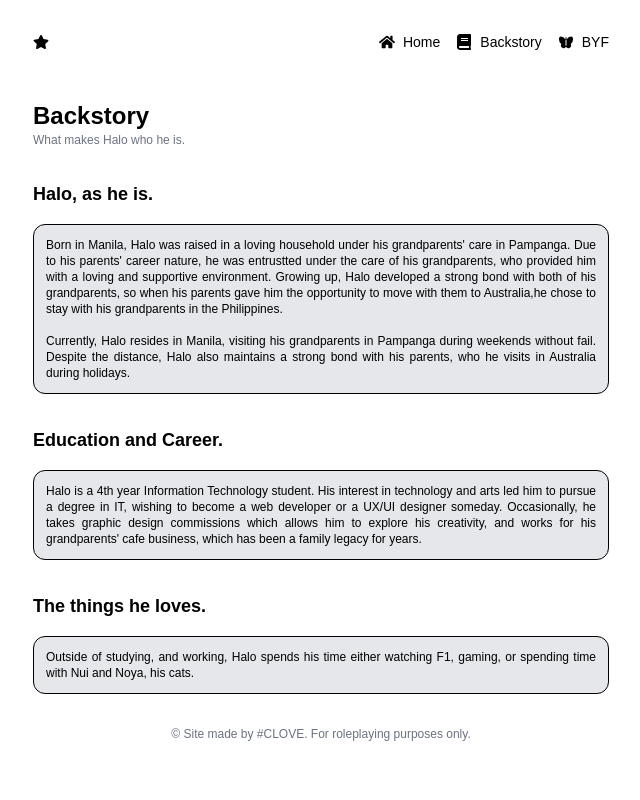
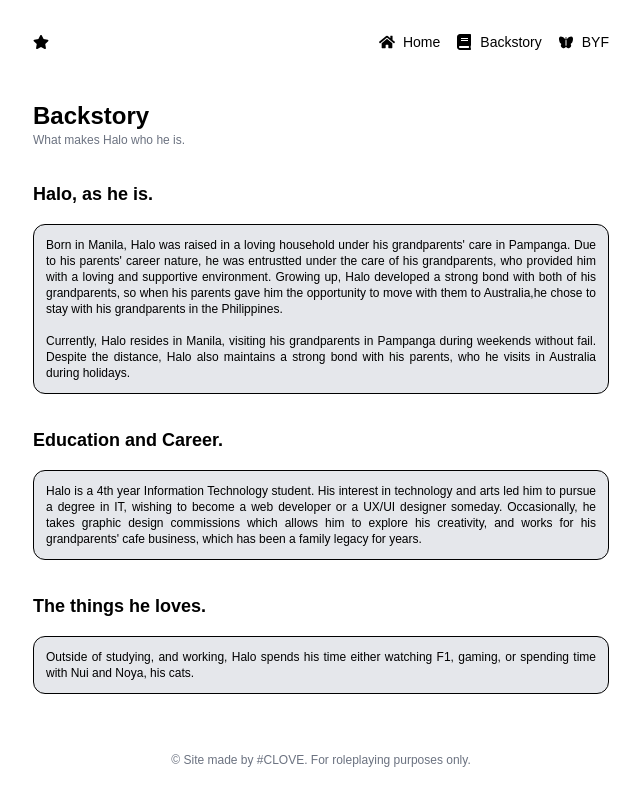
Before and after one commit to tifohsi/halo-site, a React (Vite) app: page /Backstory in a window 1280 px wide. Shown: the whole page, without its empty margins (319-959 px from the left). Built offline with nearby package versions, Linux system fonts and the light colour scheme; a web font is replaced by a local one.

Commit message:
footer placement fixed

```diff
--- a/pages/Backstory.jsx
+++ b/pages/Backstory.jsx
@@ -3,8 +3,8 @@ import Footer from '../components/Footer.jsx';
 
 export default function Backstory() {
     return (
-    <>
-        <div className="max-w-[40rem] mx-auto align-center">
+    <div className="flex flex-col min-h-screen">
+        <div className="max-w-[40rem] mx-auto w-full flex-grow">
             <Header />
 
             <main className="px-8 space-y-4">
@@ -52,7 +52,7 @@ export default function Backstory() {
 
             </main>
         </div>
-    <Footer />
-    </>
+        <Footer />
+    </div>
     )
 }
--- a/pages/Eli.jsx
+++ b/pages/Eli.jsx
@@ -1,9 +1,14 @@
 import Header from '../components/Header.jsx'
+import Footer from '../components/Footer.jsx';
 
 export default function Eli() {
     return (
-    <div className="max-w-[40rem] mx-auto align-center">
-        <Header />
+    <div className="flex flex-col min-h-screen">
+        <div className="max-w-[40rem] mx-auto w-full flex-grow">
+            <Header />
+            {/* Content for Eli goes here */}
+        </div>
+        <Footer />
     </div>
     )
 }
--- a/pages/Home.jsx
+++ b/pages/Home.jsx
@@ -5,8 +5,6 @@ import { FaSpotify, FaXTwitter } from "react-icons/fa6";
 import Header from '../components/Header.jsx'
 import Footer from '../components/Footer.jsx';
 import { Link } from 'react-router-dom';
-
-
 
 export default function Home() {
 
@@ -26,8 +24,8 @@ export default function Home() {
   }, [headingImages.length]);
 
   return (
-    <>
-    <div className="max-w-[40rem] mx-auto align-center">
+    <div className="flex flex-col min-h-screen">
+      <div className="max-w-[40rem] mx-auto w-full flex-grow">
         <Header />
         <main className="px-8 space-y-4">
           <div className=" heading">
@@ -109,11 +107,9 @@ export default function Home() {
                 </li>
               </ul>
           </div>
-
         </main>
       </div>
-
       <Footer />
-    </>
+    </div>
   )
 }
```
Lines whose indentation alone changed are shown as unchanged.
